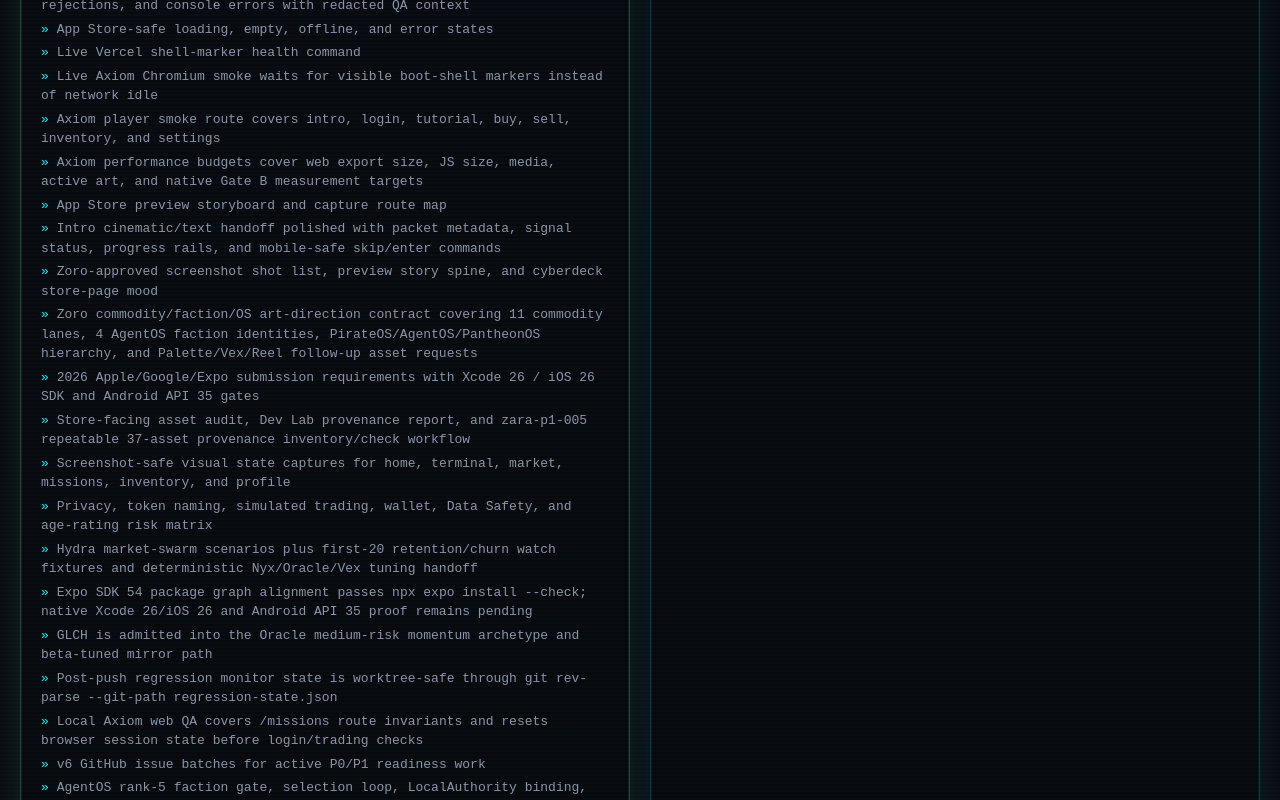
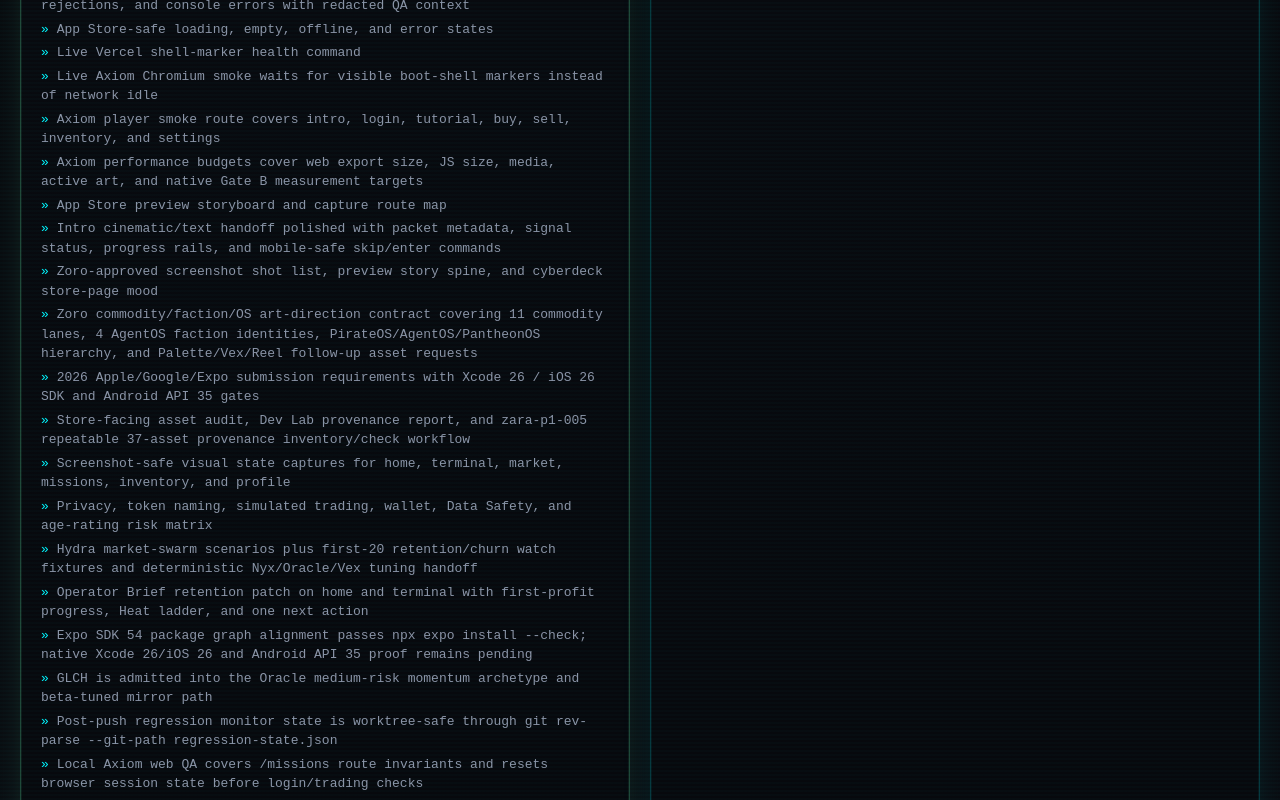
Before and after one commit to GHX5T-SOL/Dev-lab-of-CyberTrader-Age-of-Pantheon-, a Next.js app in the folder web/: page /office/roadmap in a window 1280 px wide. Shown: the part 2000-2800 px from the top of the page. Built offline with nearby package versions, Linux system fonts and the light colour scheme; no server answers.

Commit message:
nyx-p1-007 vex: sync operator brief ship loop

```diff
--- a/web/src/data/roadmap.ts
+++ b/web/src/data/roadmap.ts
@@ -111,6 +111,7 @@
       "Screenshot-safe visual state captures for home, terminal, market, missions, inventory, and profile",
       "Privacy, token naming, simulated trading, wallet, Data Safety, and age-rating risk matrix",
       "Hydra market-swarm scenarios plus first-20 retention/churn watch fixtures and deterministic Nyx/Oracle/Vex tuning handoff",
+      "Operator Brief retention patch on home and terminal with first-profit progress, Heat ladder, and one next action",
       "Expo SDK 54 package graph alignment passes npx expo install --check; native Xcode 26/iOS 26 and Android API 35 proof remains pending",
       "GLCH is admitted into the Oracle medium-risk momentum archetype and beta-tuned mirror path",
       "Post-push regression monitor state is worktree-safe through git rev-parse --git-path regression-state.json",
@@ -121,8 +122,9 @@
       "PirateOS polish, AgentOS rank-5 systems, and PantheonOS late-game territory roadmap",
       "Cyberdeck surface polish for home and terminal packet headers, route/rank rails, and market-tape columns",
       "Inventory bay diegetic polish: empty-state cargo bay frame, Oracle Starter Manifest with live cost preview, in-transit manifest, and 48 px [ OPEN TERMINAL ] CTA",
+      "Commodity, faction, and OS presentation direction typed for all launch commodities, launch AgentOS factions, and PirateOS/AgentOS/PantheonOS hierarchy",
       "LocalAuthority-only launch scope accepted; SupabaseAuthority remains feature-flagged/deferred until reviewed live RLS, privacy, and native evidence exists",
-      "Local ship check, retention beta/tuning checks, explicit autonomous safety range scan, focused terminal-pressure/limit-order/route-pressure/inventory-bay/authority/presentation-direction checks, player smoke, clean-cache export, local Axiom QA, responsive QA, provenance check, SDK 54 package check, live Vercel smoke, post-push monitor, AgentOS regression, store-media provenance, perf budgets, AgentOS contract-chain checks, live shell readiness hardening, profile route assertion stabilization, and intro smoke pass on verified v6 origin/main c6f6f07",
+      "Local ship check, retention beta/tuning checks, explicit autonomous safety range scan, focused terminal-pressure/limit-order/route-pressure/inventory-bay/authority/operator-brief/presentation-direction checks, player smoke, clean-cache export, local Axiom QA, responsive QA, provenance check, SDK 54 package check, live Vercel smoke, post-push monitor, AgentOS regression, store-media provenance, perf budgets, AgentOS contract-chain checks, live shell readiness hardening, profile route assertion stabilization, and intro smoke pass on verified v6 origin/main c6f6f07",
       "iOS simulator smoke passes",
       "Android emulator smoke passes",
       "First 10-minute player loop complete without developer guidance",
@@ -168,6 +170,7 @@
       { label: "Axiom performance budgets", done: true },
       { label: "Hydra retention/churn scenarios", done: true },
       { label: "Hydra retention tuning handoff", done: true },
+      { label: "Operator Brief retention patch", done: true },
       { label: "AgentOS faction selection loop", done: true },
       { label: "AgentOS contract chains", done: true },
       { label: "AgentOS route-pressure mission hooks", done: true },
@@ -183,6 +186,7 @@
       { label: "Worktree-safe regression monitor", done: true },
       { label: "AgentOS faction unlock loop", done: true },
       { label: "LocalAuthority launch scope accepted", done: true },
+      { label: "Commodity/faction/OS presentation direction", done: true },
       { label: "iOS simulator smoke", done: false },
       { label: "Android emulator smoke", done: false },
     ],
```
Also changed, not shown: 1 other file (tests, documents, lock files or other folders).
